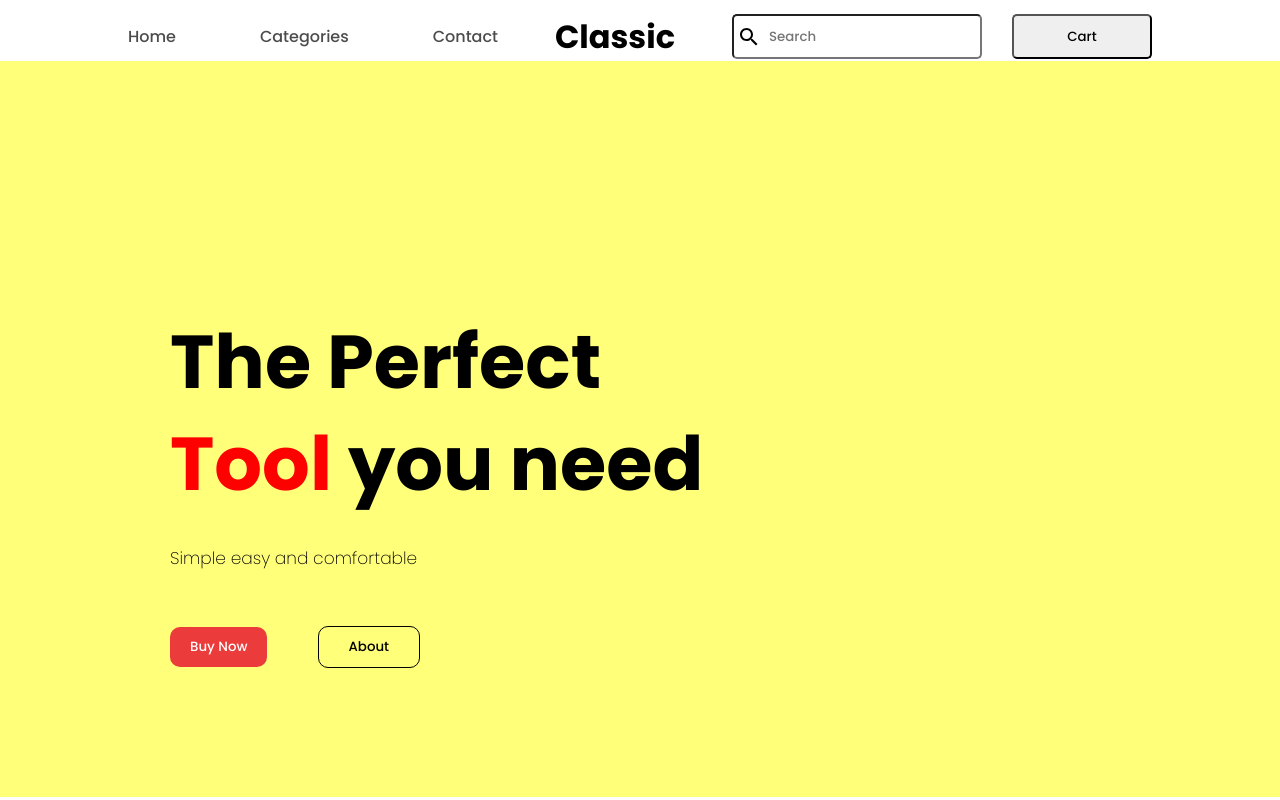
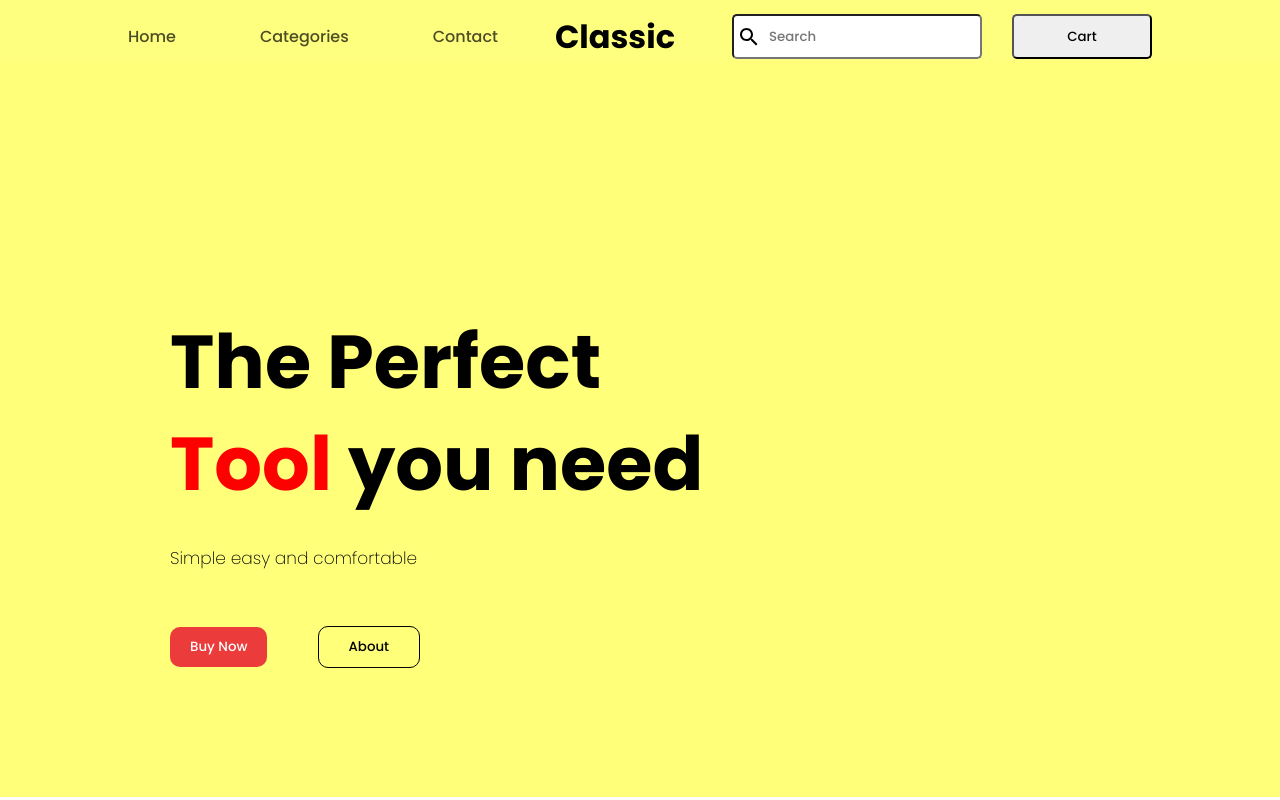
Before and after one commit to shahil-kv/classic-react, a React (Create React App) app: page / in a window 1280 px wide. Shown: the top 800 px of the page. Built offline with nearby package versions, Linux system fonts and the light colour scheme.

Commit message:
Navbar background to mathc the slide components

```diff
--- a/src/components/Navbar.jsx
+++ b/src/components/Navbar.jsx
@@ -9,7 +9,7 @@ const Container=styled.div`
  display: flex;
  height: auto;
  justify-content: space-between;
- /* background-color: yellow; */
+ background-color: #ffff0080;
  padding:1% 10% 0px 10%;
  align-items: center ;
 `
```
